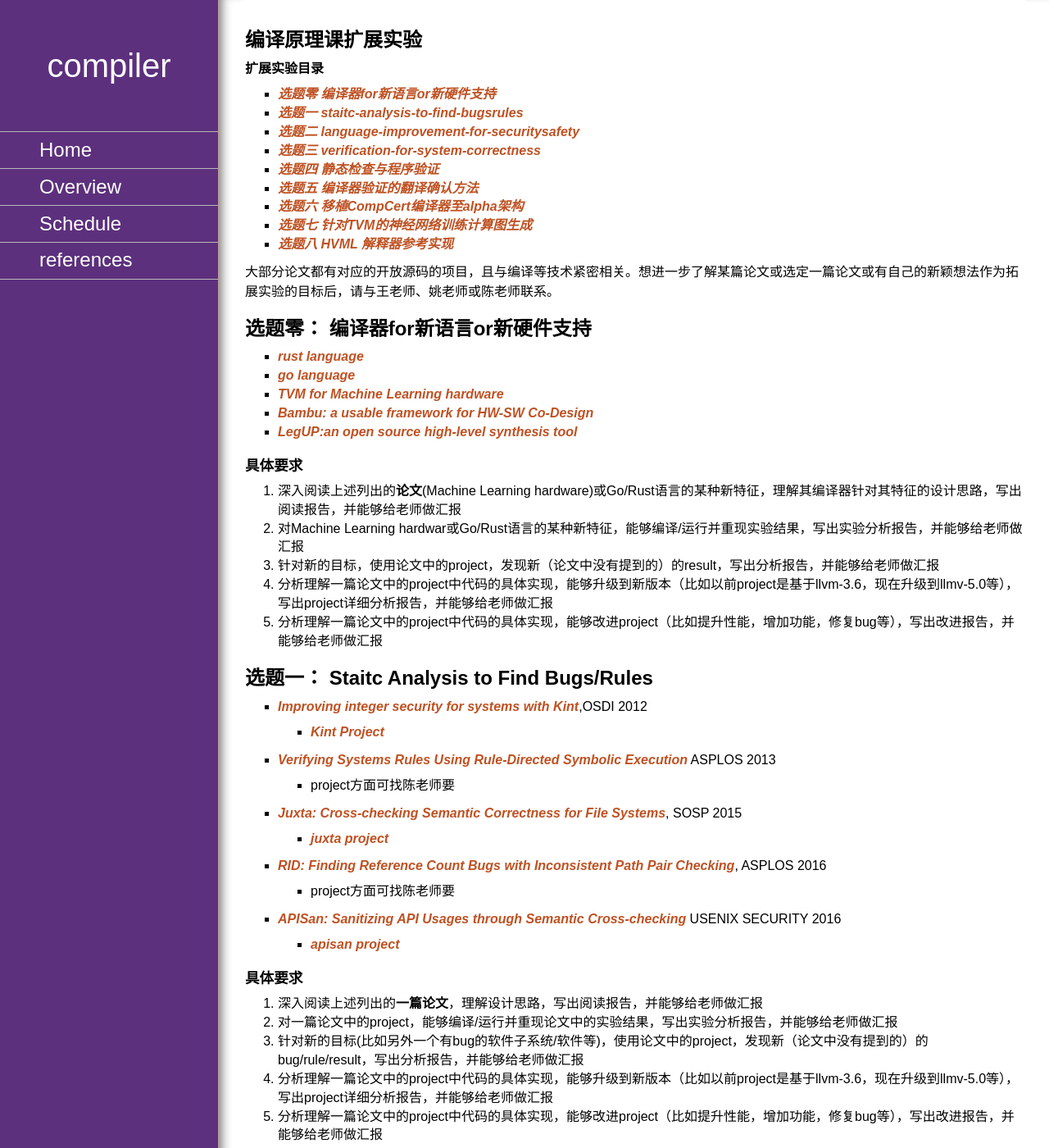
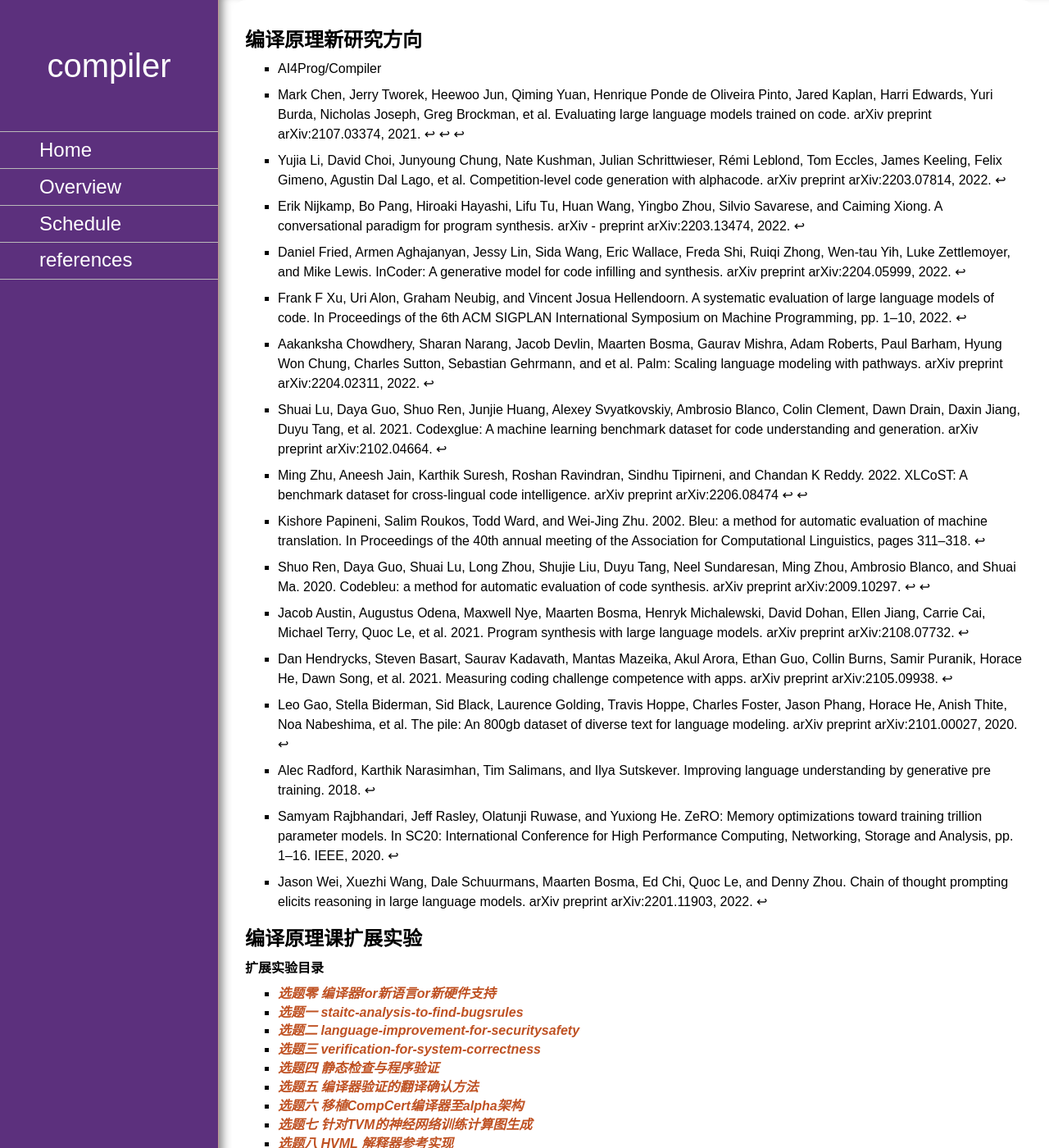
Before and after one commit to chyyuu/compiler_course_info, a Jekyll site: the page built from readinglist.md, in a window 1280 px wide and 1400 px high. Shown: the whole window at 82% size. Built offline with Jekyll 4.4.1, drawn with Linux system fonts in a browser that asks for light colours; nearby versions of some CDN libraries; our own code applies the rules of GitHub Pages for plain Markdown files.

Commit message:
Update readinglist.md

```diff
--- a/readinglist.md
+++ b/readinglist.md
@@ -1,3 +1,39 @@
+
+## 编译原理新研究方向
+- AI4Prog/Compiler
+
+- Mark Chen, Jerry Tworek, Heewoo Jun, Qiming Yuan, Henrique Ponde de Oliveira Pinto, Jared Kaplan, Harri Edwards, Yuri Burda, Nicholas Joseph, Greg Brockman, et al. Evaluating large language models trained on code. arXiv preprint arXiv:2107.03374, 2021. ↩︎ ↩︎ ↩︎
+
+- Yujia Li, David Choi, Junyoung Chung, Nate Kushman, Julian Schrittwieser, Rémi Leblond, Tom Eccles, James Keeling, Felix Gimeno, Agustin Dal Lago, et al. Competition-level code generation with alphacode. arXiv preprint arXiv:2203.07814, 2022. ↩︎
+
+- Erik Nijkamp, Bo Pang, Hiroaki Hayashi, Lifu Tu, Huan Wang, Yingbo Zhou, Silvio Savarese, and Caiming Xiong. A conversational paradigm for program synthesis. arXiv - preprint arXiv:2203.13474, 2022. ↩︎
+
+- Daniel Fried, Armen Aghajanyan, Jessy Lin, Sida Wang, Eric Wallace, Freda Shi, Ruiqi Zhong, Wen-tau Yih, Luke Zettlemoyer, and Mike Lewis. InCoder: A generative model for code infilling and synthesis. arXiv preprint arXiv:2204.05999, 2022. ↩︎
+
+- Frank F Xu, Uri Alon, Graham Neubig, and Vincent Josua Hellendoorn. A systematic evaluation of large language models of code. In Proceedings of the 6th ACM SIGPLAN International Symposium on Machine Programming, pp. 1–10, 2022. ↩︎
+
+- Aakanksha Chowdhery, Sharan Narang, Jacob Devlin, Maarten Bosma, Gaurav Mishra, Adam Roberts, Paul Barham, Hyung Won Chung, Charles Sutton, Sebastian Gehrmann, and et al. Palm: Scaling language modeling with pathways. arXiv preprint arXiv:2204.02311, 2022. ↩︎
+
+- Shuai Lu, Daya Guo, Shuo Ren, Junjie Huang, Alexey Svyatkovskiy, Ambrosio Blanco, Colin Clement, Dawn Drain, Daxin Jiang, Duyu Tang, et al. 2021. Codexglue: A machine learning benchmark dataset for code understanding and generation. arXiv preprint arXiv:2102.04664. ↩︎
+
+- Ming Zhu, Aneesh Jain, Karthik Suresh, Roshan Ravindran, Sindhu Tipirneni, and Chandan K Reddy. 2022. XLCoST: A benchmark dataset for cross-lingual code intelligence. arXiv preprint arXiv:2206.08474 ↩︎ ↩︎
+
+- Kishore Papineni, Salim Roukos, Todd Ward, and Wei-Jing Zhu. 2002. Bleu: a method for automatic evaluation of machine translation. In Proceedings of the 40th annual meeting of the Association for Computational Linguistics, pages 311–318. ↩︎
+
+- Shuo Ren, Daya Guo, Shuai Lu, Long Zhou, Shujie Liu, Duyu Tang, Neel Sundaresan, Ming Zhou, Ambrosio Blanco, and Shuai Ma. 2020. Codebleu: a method for automatic evaluation of code synthesis. arXiv preprint arXiv:2009.10297. ↩︎ ↩︎
+
+- Jacob Austin, Augustus Odena, Maxwell Nye, Maarten Bosma, Henryk Michalewski, David Dohan, Ellen Jiang, Carrie Cai, Michael Terry, Quoc Le, et al. 2021. Program synthesis with large language models. arXiv preprint arXiv:2108.07732. ↩︎
+
+- Dan Hendrycks, Steven Basart, Saurav Kadavath, Mantas Mazeika, Akul Arora, Ethan Guo, Collin Burns, Samir Puranik, Horace He, Dawn Song, et al. 2021. Measuring coding challenge competence with apps. arXiv preprint arXiv:2105.09938. ↩︎
+
+- Leo Gao, Stella Biderman, Sid Black, Laurence Golding, Travis Hoppe, Charles Foster, Jason Phang, Horace He, Anish Thite, Noa Nabeshima, et al. The pile: An 800gb dataset of diverse text for language modeling. arXiv preprint arXiv:2101.00027, 2020. ↩︎
+
+- Alec Radford, Karthik Narasimhan, Tim Salimans, and Ilya Sutskever. Improving language understanding by generative pre training. 2018. ↩︎
+
+- Samyam Rajbhandari, Jeff Rasley, Olatunji Ruwase, and Yuxiong He. ZeRO: Memory optimizations toward training trillion parameter models. In SC20: International Conference for High Performance Computing, Networking, Storage and Analysis, pp. 1–16. IEEE, 2020. ↩︎
+
+- Jason Wei, Xuezhi Wang, Dale Schuurmans, Maarten Bosma, Ed Chi, Quoc Le, and Denny Zhou. Chain of thought prompting elicits reasoning in large language models. arXiv preprint arXiv:2201.11903, 2022. ↩︎
+
 
 ## 编译原理课扩展实验
 **扩展实验目录**
```
